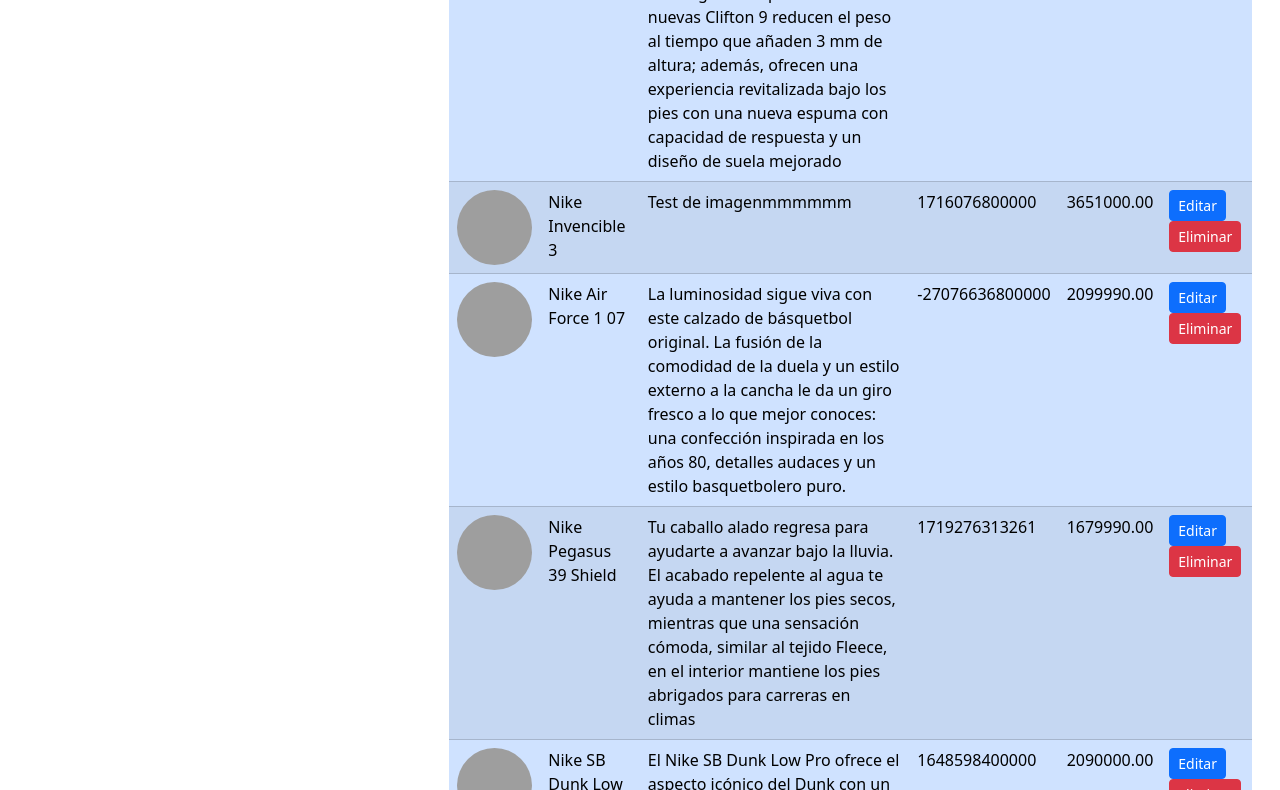
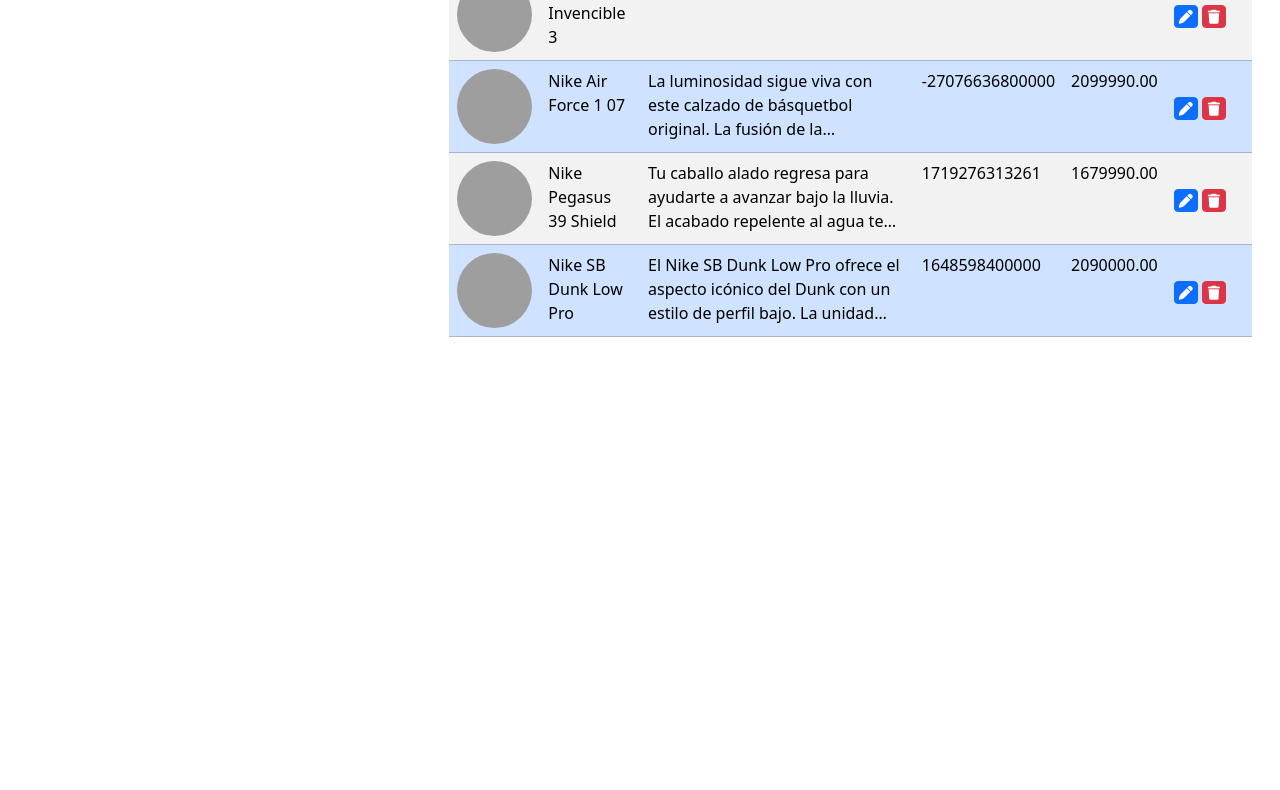
Before and after one commit to AnthonyGiusepe/69116-Admin-product, a plain HTML site: page index.html in a window 1280 px wide. Shown: the part 389-1179 px from the top of the page. After the commit the page ends 800 px from the top, so only its background shows below. Drawn offline with nearby package versions, Linux system fonts and the light colour scheme; grey boxes are pictures that could not be loaded.

Commit message:
Cambios a la tabla product admin

```diff
--- a/CSS/style.css
+++ b/CSS/style.css
@@ -1,9 +1,30 @@
 .table-admin{
 
     tbody{
-        tr:nth-child(odd){
+        tr:nth-child(odd) > td{
             background-color: #f2f2f2 !important;
         }
+    }
+
+    .product-actions{
+        vertical-align: middle;
+
+        .btn {
+            padding: 0;
+            width: 24px;
+            align-content: center;
+
+        }
+    }
+
+    .product-description{
+        .description{
+            display: -webkit-box;
+            -webkit-line-clamp: 3;
+            overflow: hidden;
+            -webkit-box-orient: vertical;
+        }
+
     }
 
     .product-img{
--- a/JS/product-admin.js
+++ b/JS/product-admin.js
@@ -66,12 +66,16 @@
     tableBodyHTML.innerHTML += `<tr>
 <td class="product-img"><img src="${prod.image}" alt="nike"></td>
 <td class="product-name">${prod.name}</td>
-<td class="product-description">${prod.description}</td>
+<td class="product-description">
+    <div class="description" title="${prod.description}">
+        ${prod.description}
+    </div>
+</td>
 <td class="product-date">${prod.createdAt}</td>
 <td class="product-price">${prod.price}0.00</td>
 <td class="product-actions">
-    <button class="btn btn-primary btn-sm">Editar</button>
-    <button class="btn btn-danger btn-sm">Eliminar</button>
+    <button class="btn btn-primary btn-sm"><i class="fa-solid fa-pen"></i></button>
+    <button class="btn btn-danger btn-sm"><i class="fa-solid fa-trash"></i></button>
 </td>
 </tr>`
 
--- a/index.html
+++ b/index.html
@@ -15,6 +15,8 @@
     <!-- Estilo CSS-->
     <link rel="stylesheet" href="CSS/style.css">
 
+    <!-- Fontawesome -->
+    <link rel="stylesheet" href="https://cdnjs.cloudflare.com/ajax/libs/font-awesome/6.5.2/css/all.min.css" integrity="sha512-SnH5WK+bZxgPHs44uWIX+LLJAJ9/2PkPKZ5QiAj6Ta86w+fsb2TkcmfRyVX3pBnMFcV7oQPJkl9QevSCWr3W6A==" crossorigin="anonymous" referrerpolicy="no-referrer" />
 
 </head>
 
@@ -37,7 +39,7 @@
             <div class="col-12 col-lg-8">
                 <div class="p-3">
                     <h2>TABLA DE PRODUCTOS</h2>
-                    <table class="table table-primary table-striped table-admin">
+                    <table class="table table-primary table-admin">
                         <thead>
                             <tr>
                                 <th>Imagen</th>
```
